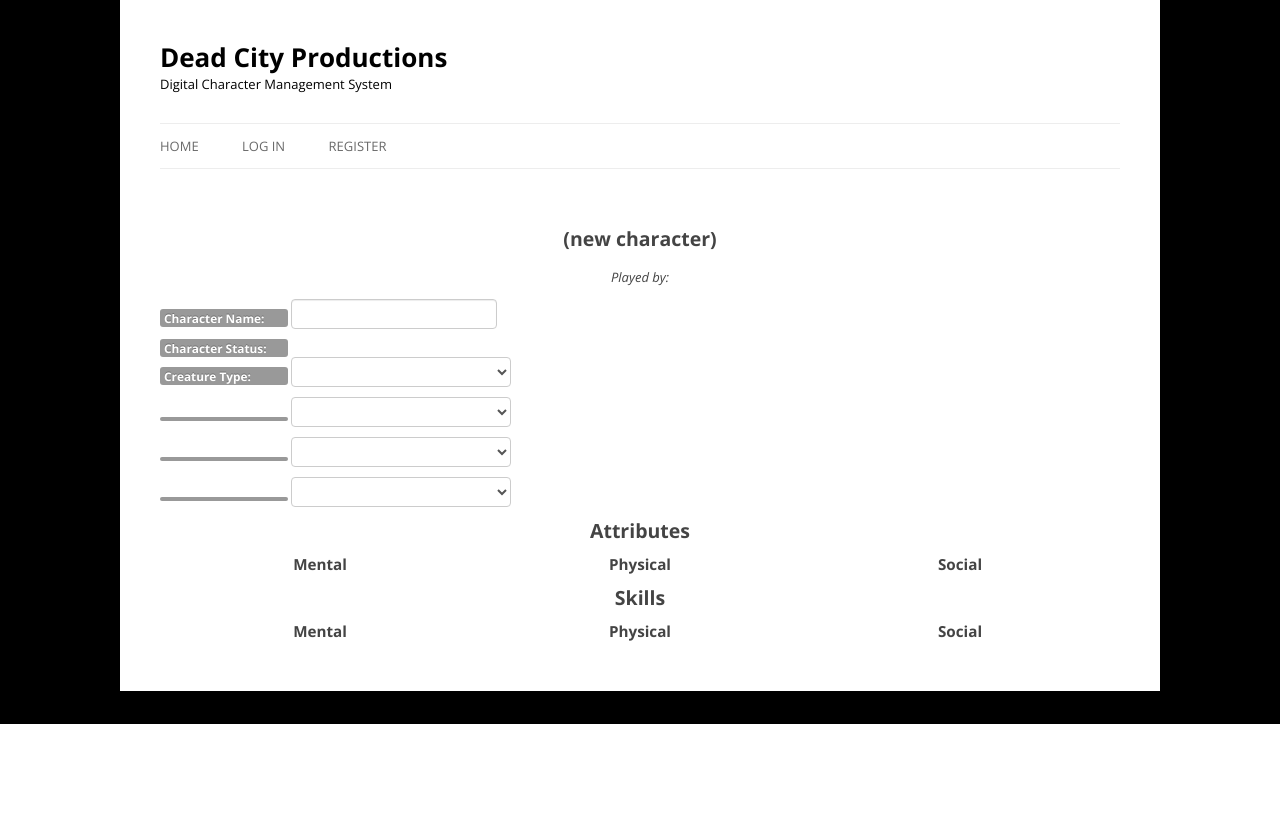
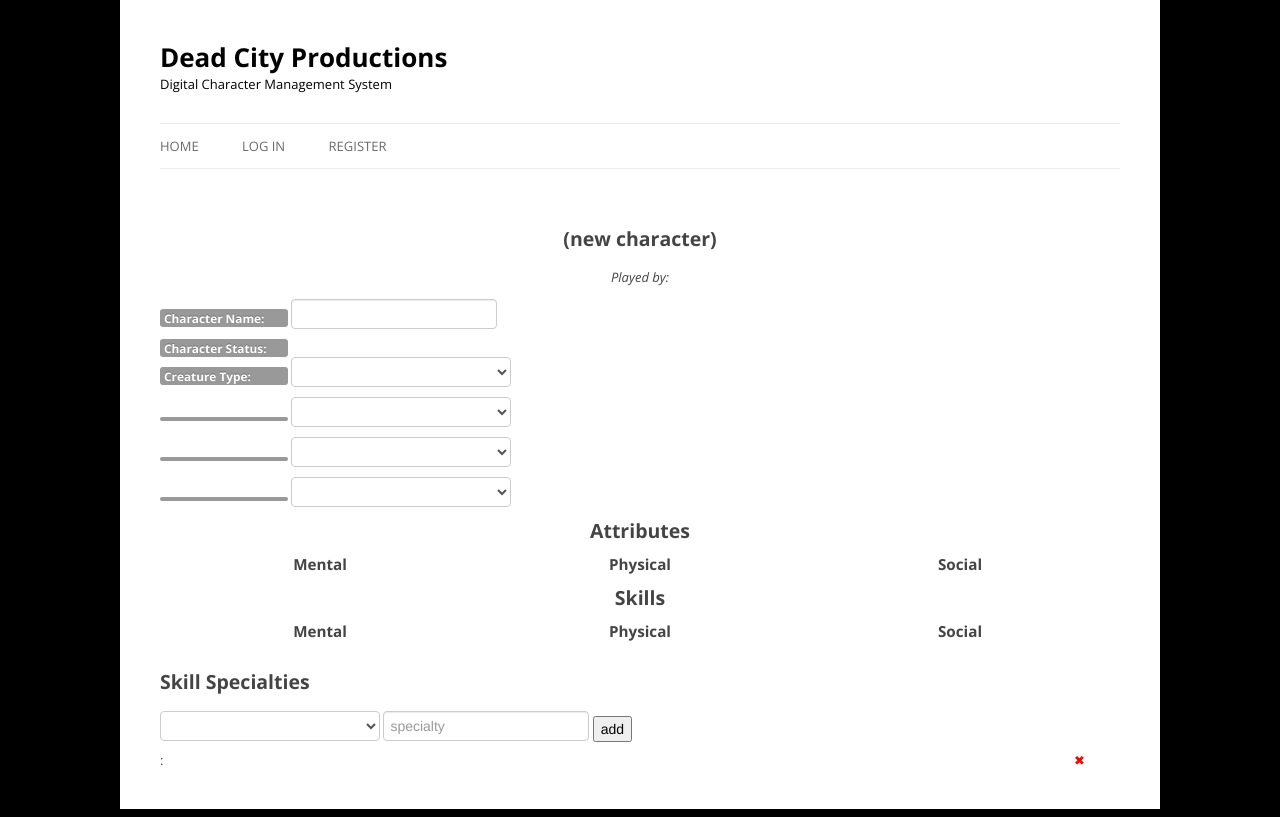
Before and after one commit to deadcity/DCMS-django-dev, a Django app: template characters/templates/characters/character_edit.html in a window 1280 px wide. Shown: the part 76-893 px from the top of the page. Before the commit the page ends 800 px from the top, so only its background shows below. Run offline with Django 3.2, Linux system fonts and the light colour scheme; the template is opened without the code that fills it, so the values that code supplies are empty; some libraries are stand-ins or nearby versions.

Commit message:
Add skill-specialties to character edit page.

```diff
--- a/characters/templates/characters/character_edit.html
+++ b/characters/templates/characters/character_edit.html
@@ -188,6 +188,27 @@
         </div>
     </section>
 
+    <section id='skill-specialties' data-bind="with: character_details">
+        <h2>Skill Specialties</h2>
+        <select name='trait' data-bind="
+                options: available.skill,
+                optionsText: 'label',
+                optionsValue: 'id',
+                value: skill_specialty_skill_id
+            "></select>
+        <input type='text' data-bind="value: skill_specialty_text" placeholder='specialty' />
+        <button name='add' data-bind="click: add_skill_specialty">add</button>
+        <ul class='trait-list' data-bind="foreach: character_skill_specialties">
+            <li>
+                <span class='specialty-label' data-bind="text: trait().label"></span>:
+                <span data-bind="text: specialty"></span>
+                <div class='controls'>
+                    <a class='remove' data-bind="click: $parent.remove_trait">✖</a>
+                </div>
+            </li>
+        </ul>
+    </section>
+
     <!-- bootstrap data -->
     <script type='text/javascript'>
 {{ models | create_js_records | safe }}
```
Also changed, not shown: characters/views.py (+9 -6 lines), 2 other files.
